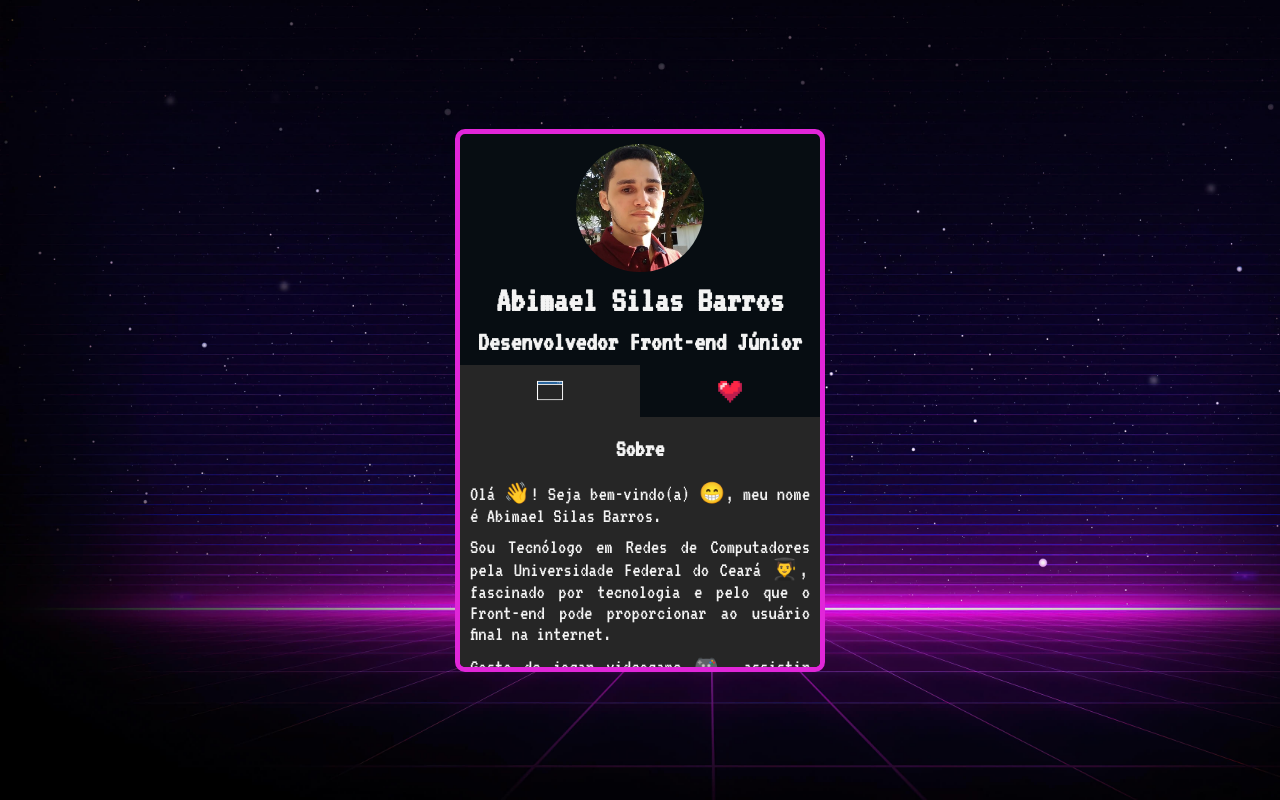
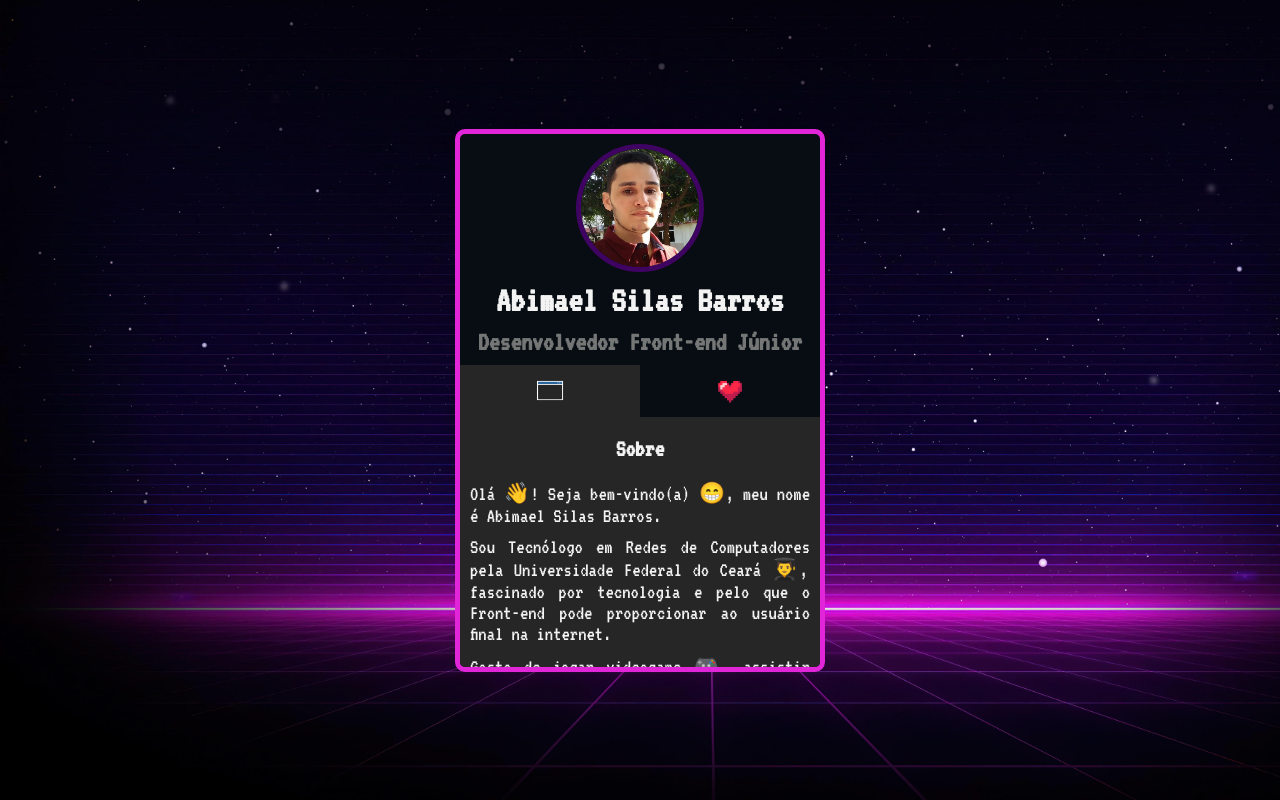
Before and after one commit to AbimaelSB/PaginaPessoal, a plain HTML site: page index.html in a window 1280 px wide. Drawn offline with Linux system fonts and the light colour scheme.

Commit message:
update file

```diff
--- a/src/css/style.css
+++ b/src/css/style.css
@@ -51,6 +51,11 @@ a{
 .minhas-informacoes img{
   border-radius: 50%;
   width: 8rem;
+  border: 5px solid rgb(63, 3, 97);
+}
+
+.cargo{
+  color: rgb(117, 119, 119);
 }
 
 .abas{
```
